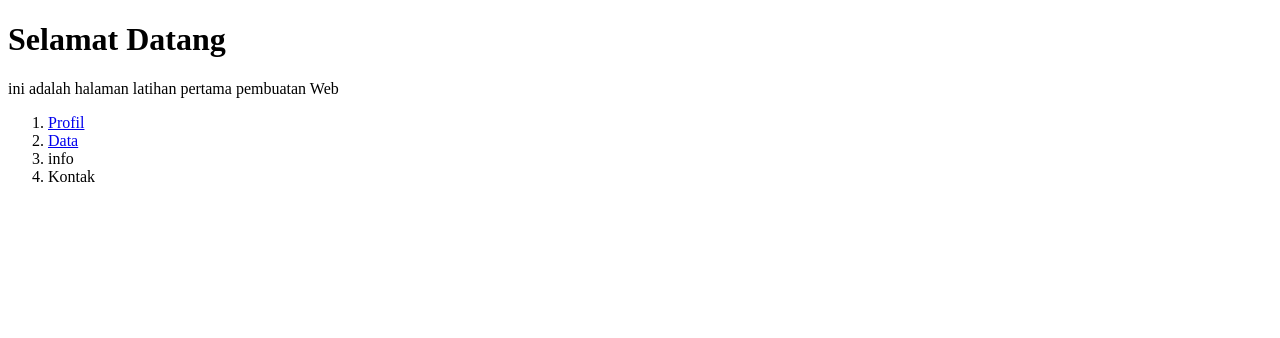
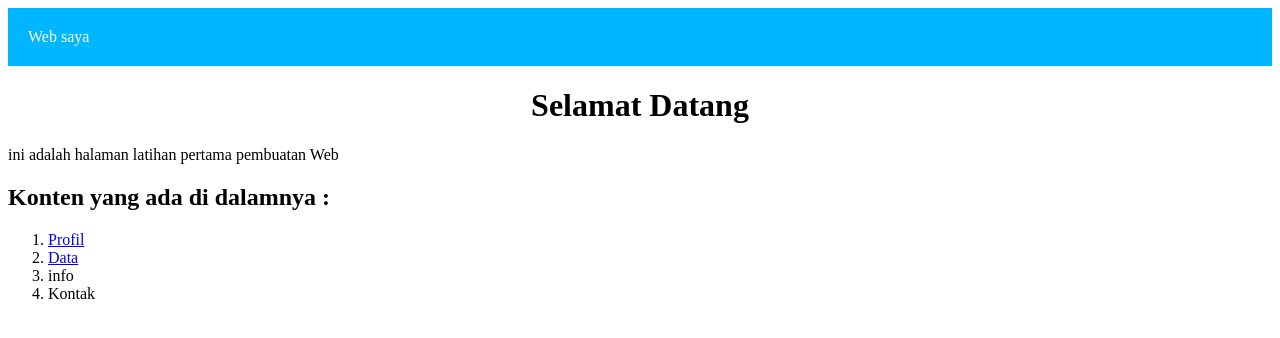
Before and after one commit to NandaRH/Latihan-git-2, a plain HTML site: page index.html in a window 1280 px wide. Drawn offline with Linux system fonts and the light colour scheme.

Commit message:
Edit index dan form

```diff
--- a/index.html
+++ b/index.html
@@ -6,9 +6,13 @@
     <title>Index</title>
 </head>
 <body>
-    <h1>Selamat Datang</h1>
-     <p>ini adalah halaman latihan pertama pembuatan Web
-     </p>
+  <div style="background-color: rgb(0, 183, 255); color: white; padding: 20px; text-align: left;">
+    Web saya
+  </div>
+
+    <center><h1>Selamat Datang</h1></center>
+     <p>ini adalah halaman latihan pertama pembuatan Web</p>
+     <h2>Konten yang ada di dalamnya : </h2>
      <ol>
         <li><a href="profil.html">Profil</a></li>
         <li><a href="data.html">Data</a></li>
```
Also changed, not shown: Form2.html (line endings or trailing spaces).
